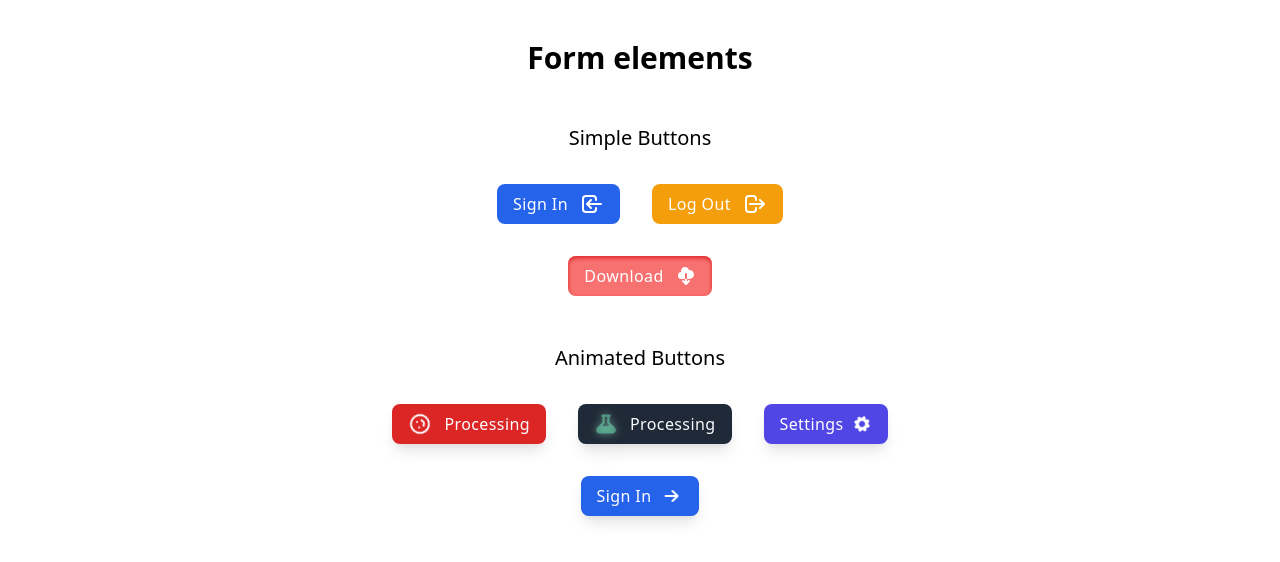
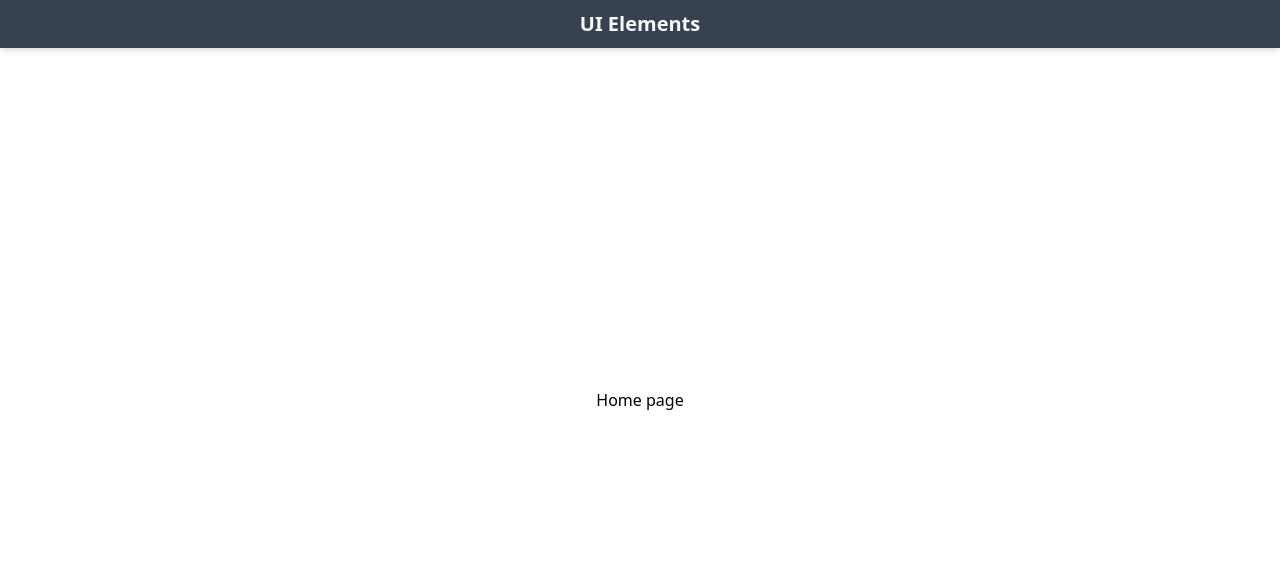
Before and after one commit to Dineshs91/ui-elements, a React (Create React App) app: page / in a window 1280 px wide. Shown: the top 562 px of the page. Built offline with nearby package versions, Linux system fonts and the light colour scheme.

Commit message:
Add react-router-dom and a simple header

```diff
--- a/package.json
+++ b/package.json
@@ -13,6 +13,7 @@
     "react": "^17.0.2",
     "react-dom": "^17.0.2",
     "react-scripts": "4.0.3",
+    "react-router-dom": "^5.2.0",
     "web-vitals": "^1.0.1"
   },
   "scripts": {
--- a/src/App.js
+++ b/src/App.js
@@ -1,10 +1,27 @@
 import './App.css';
+import Home from './elements/home';
+import Forms from './elements/forms/index';
+
+import { BrowserRouter as Router, Route } from "react-router-dom";
+
+function Header() {
+  return (
+    <div className="flex items-center justify-center fixed w-full  text-xl font-bold h-12 shadow-md bg-gray-700 text-gray-50">
+      UI Elements
+    </div>
+  )
+}
 
 function App() {
   return (
-    <div className="bg-red-500">
-      UI Elements
-    </div>
+    <Router>
+      <div className="h-screen">
+        <Header />
+        <Route path="/" exact component={Home} />
+        <Route path="/forms" exact component={Forms} />
+      </div>
+    </Router>
+
   );
 }
 
--- a/src/elements/forms/index.js
+++ b/src/elements/forms/index.js
@@ -2,7 +2,7 @@ import Buttons from './button';
 
 export default function Forms () {
   return (
-    <div className="pt-10 text-3xl font-bold">
+    <div className="pt-20 text-3xl font-bold text-gray-700">
       <h2 className="text-center">Form elements</h2>
       <Buttons />
     </div>
--- /dev/null
+++ b/src/elements/home.js
@@ -0,0 +1,9 @@
+export default function Home() {
+  return (
+    <div className="flex justify-center items-center h-full">
+      <div>
+        Home page
+      </div>
+    </div>
+  )
+}
--- a/src/index.js
+++ b/src/index.js
@@ -2,13 +2,12 @@ import React from 'react';
 import ReactDOM from 'react-dom';
 import './index.css';
 import App from './App';
-import Forms from './elements/forms/index';
+
 import reportWebVitals from './reportWebVitals';
 
 ReactDOM.render(
   <React.StrictMode>
-    {/* <App /> */}
-    <Forms />
+    <App />
   </React.StrictMode>,
   document.getElementById('root')
 );
```
